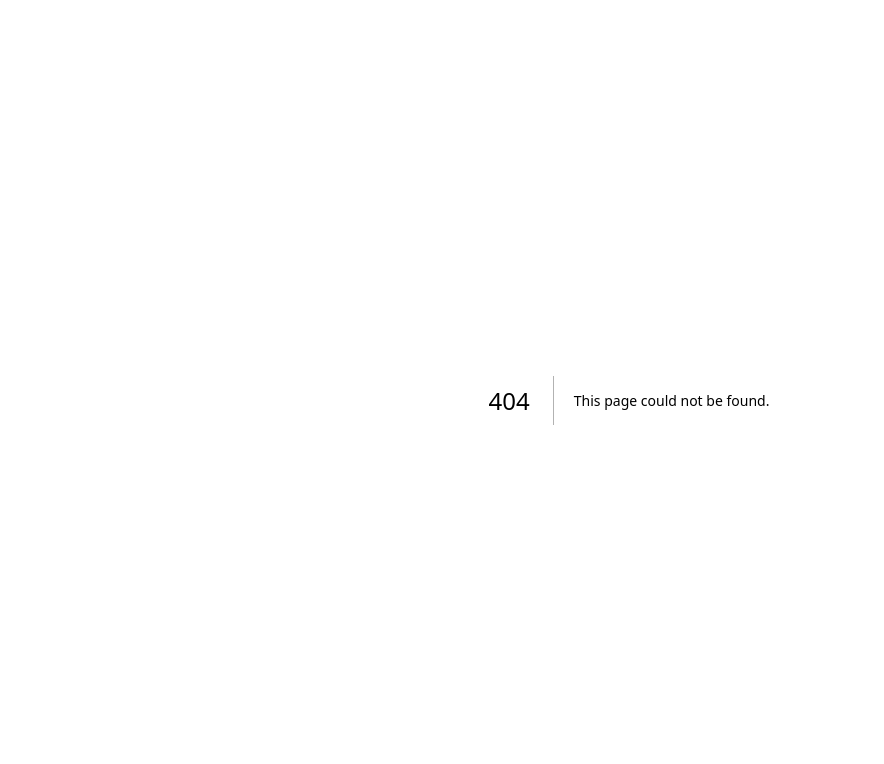
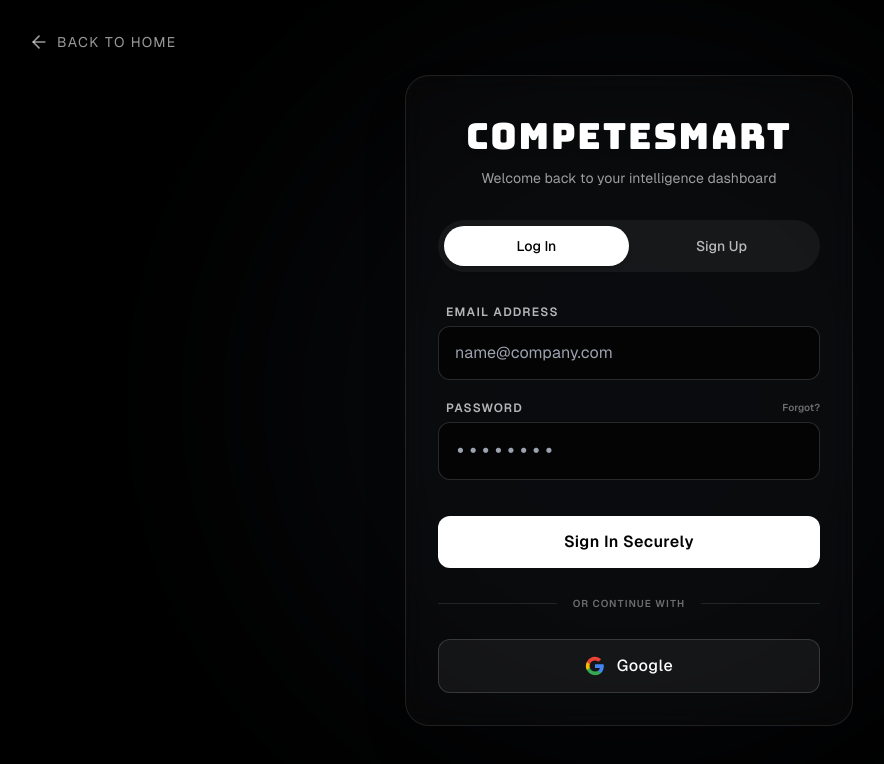
Before and after one commit to highly-classified/CompeteSmart, a Next.js app in the folder frontend/: page /auth in a window 1280 px wide. Before the commit this address had no page. Shown: the top 764 px of the page, without its empty margins (11-895 px from the left). Built offline with nearby package versions, Linux system fonts and the light colour scheme.

Commit message:
added auth page

```diff
--- a/frontend/package.json
+++ b/frontend/package.json
@@ -9,14 +9,19 @@
     "lint": "next lint"
   },
   "dependencies": {
+    "bcryptjs": "^3.0.3",
     "framer-motion": "^12.38.0",
     "lucide-react": "^1.6.0",
     "next": "14.2.35",
+    "next-auth": "^4.24.13",
+    "pg": "^8.20.0",
     "react": "^18",
     "react-dom": "^18"
   },
   "devDependencies": {
+    "@types/bcryptjs": "^2.4.6",
     "@types/node": "^20",
+    "@types/pg": "^8.20.0",
     "@types/react": "^18",
     "@types/react-dom": "^18",
     "eslint": "^8",
--- /dev/null
+++ b/frontend/src/app/auth/page.tsx
@@ -0,0 +1,153 @@
+"use client";
+
+import React, { useState } from "react";
+import { motion, AnimatePresence } from "framer-motion";
+import { ArrowLeft } from "lucide-react";
+import Link from "next/link";
+
+export default function AuthPage() {
+  const [isLogin, setIsLogin] = useState(true);
+  const [email, setEmail] = useState("");
+  const [password, setPassword] = useState("");
+  const [neonUrl, setNeonUrl] = useState("");
+
+  const handleSubmit = (e: React.FormEvent) => {
+    e.preventDefault();
+    // Placeholder for actual backend auth integration
+    console.log("Submitting Auth payload:", { isLogin, email, password, neonUrl });
+  };
+
+  return (
+    <main className="min-h-screen w-full bg-background flex flex-col items-center justify-center relative p-6 font-sans overflow-hidden">
+      {/* Background Accent */}
+      <div className="absolute top-1/2 left-1/2 -translate-x-1/2 -translate-y-1/2 w-[90vw] md:w-[60vw] h-[90vw] md:h-[60vw] bg-[hsl(220,70%,78%)] opacity-[0.04] blur-[120px] rounded-full pointer-events-none z-0" />
+
+      {/* Back to Home Navigation */}
+      <Link href="/" className="absolute top-8 left-6 md:left-10 z-20 flex items-center gap-2 text-foreground/60 hover:text-foreground transition-colors">
+        <ArrowLeft className="w-5 h-5" />
+        <span className="text-sm tracking-widest uppercase">Back to Home</span>
+      </Link>
+
+      <motion.div
+        initial={{ opacity: 0, scale: 0.95, y: 10 }}
+        animate={{ opacity: 1, scale: 1, y: 0 }}
+        transition={{ duration: 0.6, ease: [0.25, 1, 0.5, 1] }}
+        className="w-full max-w-md bg-foreground/[0.02] border border-foreground/10 rounded-3xl p-8 relative z-10 backdrop-blur-md shadow-2xl"
+      >
+        <div className="flex flex-col items-center mb-8 text-center pt-2">
+          <span className="text-3xl md:text-4xl font-bungee tracking-wider text-foreground drop-shadow-md mb-3">
+            competeSmart
+          </span>
+          <p className="text-foreground/60 text-sm px-4">
+            {isLogin ? "Welcome back to your intelligence dashboard" : "Join the next generation of market intelligence"}
+          </p>
+        </div>
+
+        {/* Toggle Login/Signup */}
+        <div className="flex bg-foreground/5 rounded-full p-1.5 mb-8">
+          <button
+            type="button"
+            onClick={() => setIsLogin(true)}
+            className={`flex-1 py-2.5 rounded-full text-sm font-medium transition-all duration-300 ${isLogin ? "bg-foreground text-background shadow-md" : "text-foreground/70 hover:text-foreground hover:bg-foreground/5"}`}
+          >
+            Log In
+          </button>
+          <button
+            type="button"
+            onClick={() => setIsLogin(false)}
+            className={`flex-1 py-2.5 rounded-full text-sm font-medium transition-all duration-300 ${!isLogin ? "bg-foreground text-background shadow-md" : "text-foreground/70 hover:text-foreground hover:bg-foreground/5"}`}
+          >
+            Sign Up
+          </button>
+        </div>
+
+        <form onSubmit={handleSubmit} className="flex flex-col gap-4">
+          <div className="flex flex-col gap-1.5">
+            <label className="text-xs font-semibold uppercase tracking-widest text-foreground/70 pl-2">Email Address</label>
+            <input
+              type="email"
+              value={email}
+              onChange={(e) => setEmail(e.target.value)}
+              className="w-full bg-background/60 border border-foreground/15 rounded-xl px-4 py-3.5 text-foreground focus:outline-none focus:border-foreground/40 focus:ring-1 focus:ring-foreground/20 transition-all"
+              placeholder="name@company.com"
+              required
+            />
+          </div>
+
+          {/* Animated Neon DB URL Input (exclusively for Signup) */}
+          <AnimatePresence mode="popLayout">
+            {!isLogin && (
+              <motion.div
+                initial={{ opacity: 0, height: 0, scaleY: 0.8 }}
+                animate={{ opacity: 1, height: "auto", scaleY: 1 }}
+                exit={{ opacity: 0, height: 0, scaleY: 0.8 }}
+                transition={{ duration: 0.35, ease: "easeInOut" }}
+                className="flex flex-col gap-1.5 overflow-hidden origin-top"
+              >
+                <div className="pt-2 flex flex-col gap-1.5 pb-2">
+                  <label className="text-xs font-semibold uppercase tracking-widest text-foreground/70 pl-2 flex items-center justify-between">
+                    Neon Database URL
+                    <span className="text-[10px] text-[hsl(220,70%,78%)] tracking-normal lowercase border border-[hsl(220,70%,78%)]/30 rounded px-1.5 py-0.5">Required</span>
+                  </label>
+                  <input
+                    type="text"
+                    value={neonUrl}
+                    onChange={(e) => setNeonUrl(e.target.value)}
+                    className="w-full bg-background/60 border border-foreground/15 rounded-xl px-4 py-3.5 text-foreground focus:outline-none focus:border-[hsl(220,70%,78%)] focus:ring-1 focus:ring-[hsl(220,70%,78%)]/30 transition-all"
+                    placeholder="postgres://user:password@endpoint..."
+                    required={!isLogin}
+                  />
+                  <p className="text-[10px] text-foreground/40 pl-2 pr-2 mt-1 leading-snug">
+                    Provide your Neon connection string to directly sync competitor intelligence datasets with your infrastructure.
+                  </p>
+                </div>
+              </motion.div>
+            )}
+          </AnimatePresence>
+
+          <div className="flex flex-col gap-1.5 mb-2 mt-1">
+            <label className="text-xs font-semibold uppercase tracking-widest text-foreground/70 pl-2 flex justify-between">
+              Password
+              {isLogin && <a href="#" className="text-foreground/40 hover:text-foreground text-[10px] tracking-normal capitalize underline-offset-4 hover:underline">Forgot?</a>}
+            </label>
+            <input
+              type="password"
+              value={password}
+              onChange={(e) => setPassword(e.target.value)}
+              className="w-full bg-background/60 border border-foreground/15 rounded-xl px-4 py-3.5 text-foreground focus:outline-none focus:border-foreground/40 focus:ring-1 focus:ring-foreground/20 transition-all font-mono tracking-widest text-lg"
+              placeholder="••••••••"
+              required
+            />
+          </div>
+
+          <button
+            type="submit"
+            className="w-full bg-foreground text-background font-semibold tracking-wide py-3.5 rounded-xl hover:opacity-90 hover:scale-[1.01] active:scale-[0.98] transition-all mt-3"
+          >
+            {isLogin ? "Sign In Securely" : "Create Account"}
+          </button>
+        </form>
+
+        <div className="flex items-center gap-4 my-7">
+          <div className="flex-1 h-[1px] bg-foreground/10" />
+          <span className="text-[10px] uppercase text-foreground/40 tracking-widest font-semibold">Or continue with</span>
+          <div className="flex-1 h-[1px] bg-foreground/10" />
+        </div>
+
+        <button
+          type="button"
+          onClick={() => console.log("Google Sign In trigger")}
+          className="w-full flex items-center justify-center gap-3 bg-foreground/5 border border-foreground/15 text-foreground py-3.5 rounded-xl hover:bg-foreground/10 transition-colors"
+        >
+          <svg className="w-5 h-5" viewBox="0 0 24 24">
+            <path d="M22.56 12.25c0-.78-.07-1.53-.2-2.25H12v4.26h5.92c-.26 1.37-1.04 2.53-2.21 3.31v2.77h3.57c2.08-1.92 3.28-4.74 3.28-8.09z" fill="#4285F4"/>
+            <path d="M12 23c2.97 0 5.46-.98 7.28-2.66l-3.57-2.77c-.98.66-2.23 1.06-3.71 1.06-2.86 0-5.29-1.93-6.16-4.53H2.18v2.84C3.99 20.53 7.7 23 12 23z" fill="#34A853"/>
+            <path d="M5.84 14.09c-.22-.66-.35-1.36-.35-2.09s.13-1.43.35-2.09V7.07H2.18C1.43 8.55 1 10.22 1 12s.43 3.45 1.18 4.93l2.85-2.22.81-.62z" fill="#FBBC05"/>
+            <path d="M12 5.38c1.62 0 3.06.56 4.21 1.64l3.15-3.15C17.45 2.09 14.97 1 12 1 7.7 1 3.99 3.47 2.18 7.07l3.66 2.84c.87-2.6 3.3-4.53 6.16-4.53z" fill="#EA4335"/>
+          </svg>
+          <span className="font-medium tracking-wide">Google</span>
+        </button>
+      </motion.div>
+    </main>
+  );
+}
--- a/frontend/src/components/AboutUs.tsx
+++ b/frontend/src/components/AboutUs.tsx
@@ -7,27 +7,27 @@
 export default function AboutUs() {
   const pillars = [
     {
-      icon: <Target className="w-8 h-8 mb-4 text-[hsl(220,70%,78%)]" />,
-      title: "Precision Tracking",
+      icon: <Zap className="w-8 h-8 mb-4 text-[hsl(220,70%,78%)]" />,
+      title: "Intelligence Layer",
       description:
-        "Monitor your competitors in real time, gathering critical data across multiple channels to ensure you never miss a market shift.",
+        "Continuously ingest and process vast amounts of market data. We instantly transform raw competitor signals into structured, readable intelligence.",
     },
     {
-      icon: <Zap className="w-8 h-8 mb-4 text-[hsl(40,80%,82%)]" />,
-      title: "AI-Driven Insights",
+      icon: <Target className="w-8 h-8 mb-4 text-[hsl(40,80%,82%)]" />,
+      title: "Decision Layer",
       description:
-        "Transform raw data into actionable intelligence. Our advanced models analyze sentiment, predict trends, and highlight emerging threats.",
+        "Bridge the gap between data and action. Our decision engine recommends strategic prioritizations and experimental pathways for maximum impact.",
     },
     {
       icon: <Shield className="w-8 h-8 mb-4 text-foreground/80" />,
-      title: "Strategic Dominance",
+      title: "Trust Layer",
       description:
-        "Prioritize initiatives and execute with confidence. We provide the robust situational awareness needed to outmaneuver the competition.",
+        "Operate with absolute certainty. We provide comprehensive risk assessments and full traceability to ensure every strategic move is securely vetted.",
     },
   ];
 
   return (
-    <section className="relative w-full bg-background text-foreground py-24 md:py-32 px-6 md:px-10 overflow-hidden">
+    <section id="about-us" className="relative w-full bg-background text-foreground py-24 md:py-32 px-6 md:px-10 overflow-hidden">
       {/* Background Accent */}
       <div className="absolute top-0 right-0 w-[50vw] h-[50vw] bg-[hsl(220,70%,78%)] opacity-5 blur-[120px] rounded-full pointer-events-none" />
 
@@ -44,10 +44,11 @@
             <span className="font-display">market intelligence</span>
           </h2>
           <p className="text-foreground/70 text-lg md:text-xl leading-relaxed">
-            CompeteSmart is engineered for those who refuse to rely on guesswork.
-            We unify disparate data layers into a single, comprehensive dashboard
-            that empowers decision-makers with absolute clarity and unmatched
-            competitive foresight.
+            CompeteSmart is a next-generation integrated Market Intelligence System.
+            By seamlessly combining distinct Intelligence, Decision, and Trust layers
+            into a single continuous pipeline, we empower organizations to confidently
+            navigate risks, execute data-backed experiments, and maintain an uncompromising
+            competitive edge.
           </p>
         </motion.div>
 
--- a/frontend/src/components/Hero.tsx
+++ b/frontend/src/components/Hero.tsx
@@ -3,6 +3,7 @@
 import React, { useState, useEffect } from "react";
 import { motion, AnimatePresence } from "framer-motion";
 import { ArrowRight, X } from "lucide-react";
+import Link from "next/link";
 
 export default function Hero() {
   const [menuOpen, setMenuOpen] = useState(false);
@@ -28,7 +29,12 @@
     return () => clearTimeout(timer);
   }, []);
 
-  const menuLinks = ["Home", "About Us", "Projects", "Contact"];
+  const menuLinks = [
+    { title: "Home", href: "#" },
+    { title: "About Us", href: "#about-us" },
+    { title: "Projects", href: "#" },
+    { title: "Contact", href: "#" },
+  ];
 
   const featureItems = [
     "Real-Time Tracking",
@@ -81,12 +87,12 @@
         </div>
 
         <div className="hidden md:flex items-center gap-3">
-          <button className="px-6 py-2.5 rounded-full border border-foreground/30 hover:bg-foreground/10 transition-colors text-sm">
+          <a href="#about-us" className="px-6 py-2.5 rounded-full border border-foreground/30 hover:bg-foreground/10 transition-colors text-sm">
             About Us
-          </button>
-          <button className="px-6 py-2.5 rounded-full bg-gradient-to-r from-[hsl(220,70%,78%)] to-[hsl(40,80%,82%)] text-black uppercase tracking-wide text-sm font-semibold hover:opacity-90 transition-opacity">
+          </a>
+          <Link href="/auth" className="px-6 py-2.5 rounded-full bg-gradient-to-r from-[hsl(220,70%,78%)] to-[hsl(40,80%,82%)] text-black uppercase tracking-wide text-sm font-semibold hover:opacity-90 transition-opacity text-center flex items-center">
             Get Started
-          </button>
+          </Link>
         </div>
       </nav>
 
@@ -208,8 +214,9 @@
             <div className="flex-1 flex flex-col justify-center px-6 md:px-20 lg:px-40">
               {menuLinks.map((link, i) => (
                 <motion.a
-                  key={link}
-                  href="#"
+                  key={link.title}
+                  href={link.href}
+                  onClick={() => setMenuOpen(false)}
                   initial={{ opacity: 0, x: -60 }}
                   animate={{ opacity: 1, x: 0 }}
                   transition={{
@@ -219,7 +226,7 @@
                   className="group flex items-center justify-between py-6 md:py-8 border-b border-background/10 text-background hover:text-background/80 transition-colors"
                 >
                   <span className="text-[clamp(2rem,5vw,4.5rem)] font-light tracking-[-0.06em] group-hover:translate-x-1 transition-transform duration-300">
-                    {link}
+                    {link.title}
                   </span>
                   <ArrowRight className="w-8 h-8 md:w-12 md:h-12 opacity-0 group-hover:opacity-100 group-hover:translate-x-2 transition-all duration-300" />
                 </motion.a>
```
Also changed, not shown: 1 other file (tests, documents, lock files or other folders).
